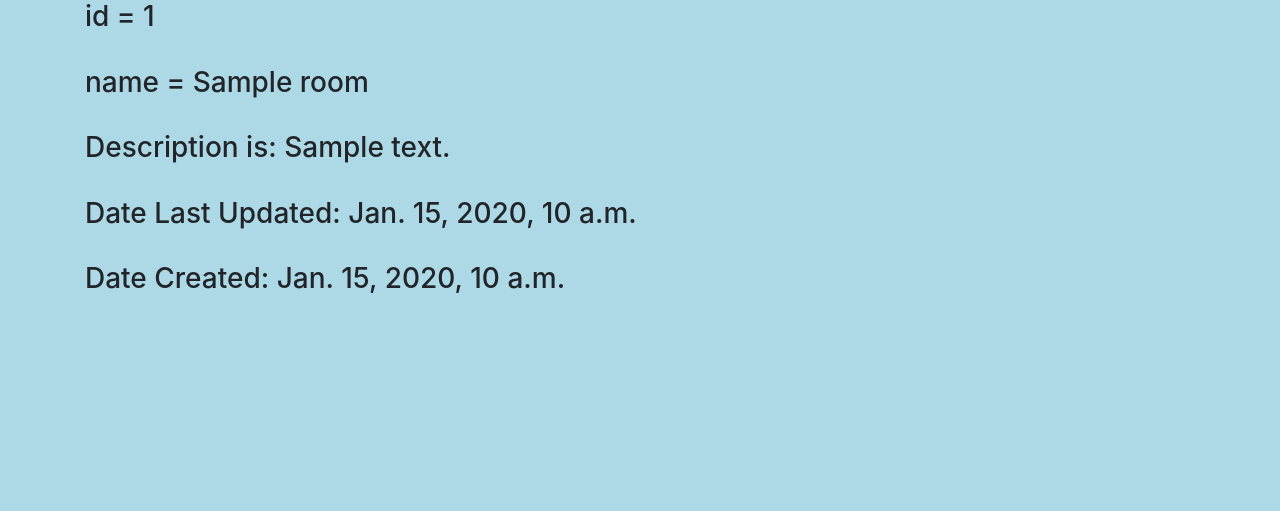
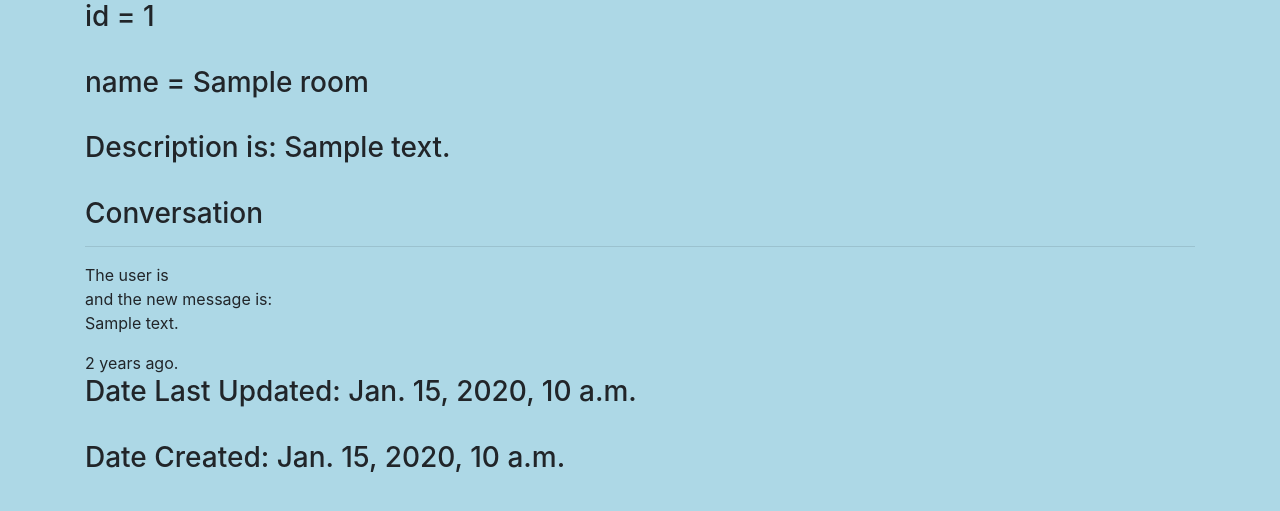
Before and after one commit to cromartie1020/hours7, a Django app: page /1/ in a window 1280 px wide. Shown: the part 184-695 px from the top of the page. Run offline with Django 4.2, Linux system fonts and the light colour scheme; tables that the repository leaves empty hold one stand-in row (values such as "Sample post"); parts of the project's set-up code (start-up, migrations or seed data) failed here and were passed over.

Commit message:
register user and add messages

```diff
--- a/base/templates/base/detail.html
+++ b/base/templates/base/detail.html
@@ -14,6 +14,37 @@
  <br>
  <h3>Description is: {{ room.description}}</h3>
  <br>
+ <!-- Create a message -->
+
+ <div class="comment-wrapper">
+  <h3>
+      Conversation
+  </h3>
+  <hr>
+
+  {% for message in room_messages %}
+    <div>
+      The user is {{ request.user.username }}
+      <br> and the new message is:
+      <p>{{ message.body }}</p>
+      {{ message.created|timesince }} ago.
+    </div>
+  {% endfor %}
+ {% if request.user.is_authenticated %}
+  <div class="comment-form">
+    <form action="" method="POST">
+      {% csrf_token %}
+      <input type="text" placeholder="Write your message here..." name="body" />
+      <!--<button type="submit" value="Submit">Submit</button> -->
+
+    </form>
+
+  </div>
+  {% endif %}
+
+
+
+ </div>
  <h3>Date Last Updated: {{ room.update }}</h3>
  <br>
  <h3>Date Created: {{ room.created }}</h3>
--- a/base/templates/base/main.html
+++ b/base/templates/base/main.html
@@ -31,19 +31,14 @@
 
     <h1>Hello, world!</h1>
 
-    <!-- Optional JavaScript; choose one of the two! -->
 
-    <!-- Option 1: jQuery and Bootstrap Bundle (includes Popper) -->
-    <script src="https://cdn.jsdelivr.net/npm/jquery@3.5.1/dist/jquery.slim.min.js" integrity="sha384-DfXdz2htPH0lsSSs5nCTpuj/zy4C+OGpamoFVy38MVBnE+IbbVYUew+OrCXaRkfj" crossorigin="anonymous"></script>
-    <script src="https://cdn.jsdelivr.net/npm/bootstrap@4.6.1/dist/js/bootstrap.bundle.min.js" integrity="sha384-fQybjgWLrvvRgtW6bFlB7jaZrFsaBXjsOMm/tB9LTS58ONXgqbR9W8oWht/amnpF" crossorigin="anonymous"></script>
-
-    <!-- Option 2: Separate Popper and Bootstrap JS -->
-    <!--
+    </div>
+    {% endblock %}
     <script src="https://cdn.jsdelivr.net/npm/jquery@3.5.1/dist/jquery.slim.min.js" integrity="sha384-DfXdz2htPH0lsSSs5nCTpuj/zy4C+OGpamoFVy38MVBnE+IbbVYUew+OrCXaRkfj" crossorigin="anonymous"></script>
     <script src="https://cdn.jsdelivr.net/npm/popper.js@1.16.1/dist/umd/popper.min.js" integrity="sha384-9/reFTGAW83EW2RDu2S0VKaIzap3H66lZH81PoYlFhbGU+6BZp6G7niu735Sk7lN" crossorigin="anonymous"></script>
     <script src="https://cdn.jsdelivr.net/npm/bootstrap@4.6.1/dist/js/bootstrap.min.js" integrity="sha384-VHvPCCyXqtD5DqJeNxl2dtTyhF78xXNXdkwX1CZeRusQfRKp+tA7hAShOK/B/fQ2" crossorigin="anonymous"></script>
-    -->
-    {% endblock %}
-   </div>
+
+
+
   </body>
 </html>
--- a/base/templates/base/navbar.html
+++ b/base/templates/base/navbar.html
@@ -30,6 +30,7 @@
         </li>
         -->
         {% if request.user.is_authenticated %}
+
         <li class="nav-item">
 
            <a class="nav-link" href="{% url 'logout' %}">Logout</a>
@@ -44,6 +45,7 @@
 
       </ul>
 
+
       <form class="form-inline my-2 my-lg-0">
         <input class="form-control mr-sm-2" type="search" placeholder="Search" aria-label="Search">
         <button class="btn btn-outline-success my-2 my-sm-0" type="submit">Search</button>
--- a/base/templates/base/room_form.html
+++ b/base/templates/base/room_form.html
@@ -14,6 +14,7 @@
 
    </li>
    {% endfor %}
+   {% endif %}
  </ul>
  <form action="" method='POST'>
      {% csrf_token %}
--- a/base/views.py
+++ b/base/views.py
@@ -43,6 +43,7 @@
         search = ''
 
     rooms = Room.objects.filter(topic__name__icontains=search)
+
     rooms_count = rooms.count()
     if not rooms:
         rooms = Room.objects.all()
@@ -52,7 +53,8 @@
     context = {
         'rooms': rooms,
         'topics': topics,
-        'rooms_count': rooms_count
+        'rooms_count': rooms_count,
+
     }
 
     return render(request, 'base/room.html', context)
@@ -68,11 +70,38 @@
         "room": room
     }
     return render(request, 'base/detail.html', context)
+    Message model
+    host = models.ForeignKey(User, on_delete=models.CASCADE, default=1)
+    # topic =
+    room = models.ForeignKey(Room, on_delete=models.CASCADE)
+    body = models.TextField()
+    # participants =
+    update = models.DateTimeField(auto_now=datetime.now)
+    created = models.DateTimeField(auto_now_add=True)
 
     '''
+
+    #mess = Message.objects.get(host=request.user)
     room = Room.objects.get(id=pk)
+
+    room_messages = room.message_set.all().order_by('-created')
+
+    if request.method == "POST":
+        message1 = Message.objects.create(
+            host=request.user,
+            room=room,
+            body=request.POST.get('body')
+        )
+
+        return redirect('detail', pk=room.id)
+
+    for value in request.POST:
+        print(value)
+        print(request.user)
     context = {
-        'room': room
+        'room': room,
+        'room_messages': room_messages,
+
 
     }
 
@@ -139,6 +168,7 @@
     if request.method == "POST":
 
         username = request.POST["username"]
+        user.username = user.username.lower()
         password = request.POST["password"]
 
         try:
@@ -178,10 +208,15 @@
     if form.is_valid():
         user = form.save(commit=False)
         user.username = user.username.lower()
+        user.save()
         form.save()
         login(request, user)
         return redirect('room')
     else:
-        message.error(request, 'An error occurred during registration.')
+        messages.error(request, 'An error occurred during registration.')
     form = UserCreationForm()
     return render(request, 'base/login_register.html', {'form': form})
+
+
+def createMessage(request, pk):
+    pass
```
Also changed, not shown: base/templates/base/room.html (+7 -1 lines), base/migrations/0003_alter_room_options.py (added).
